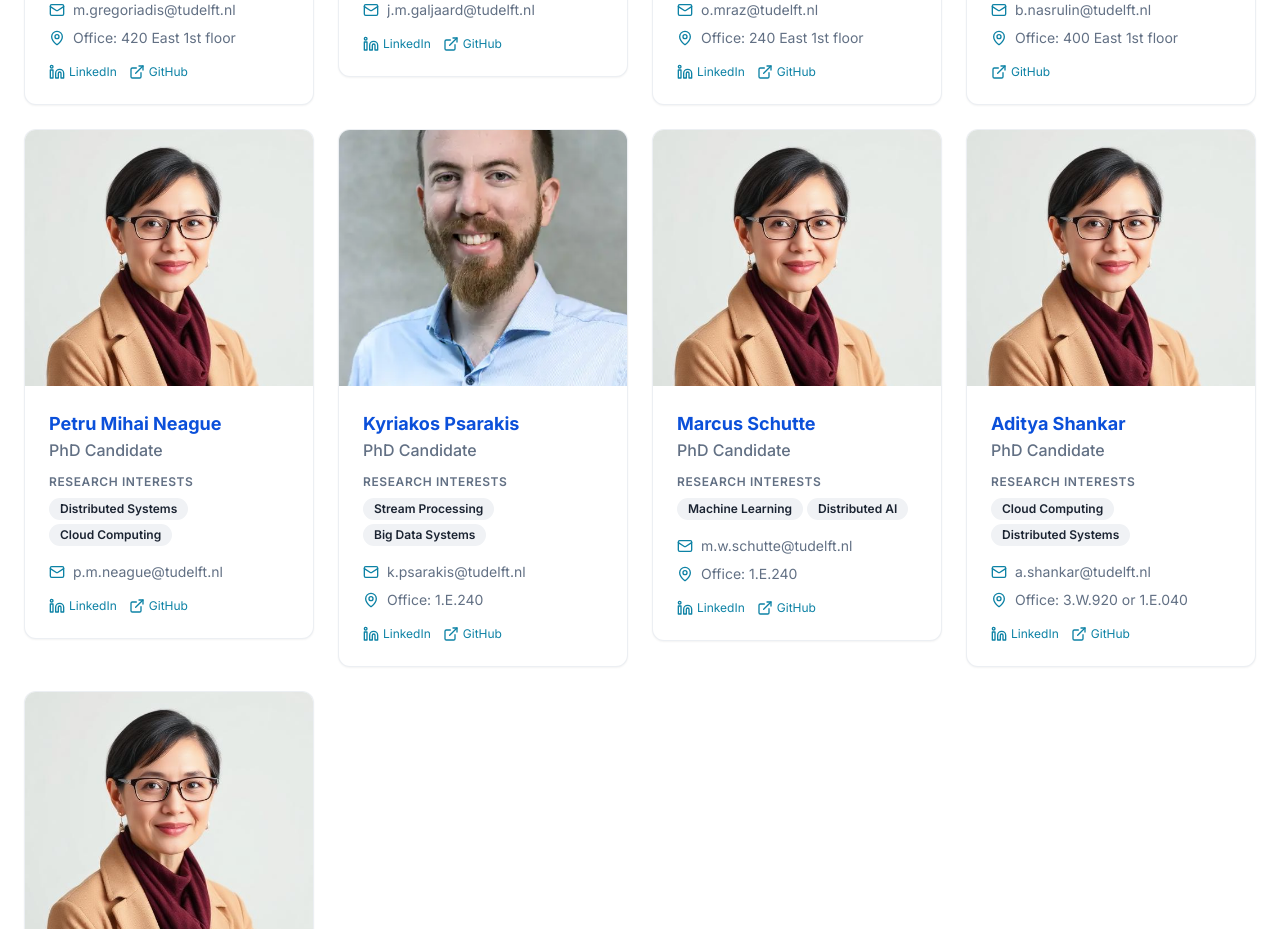
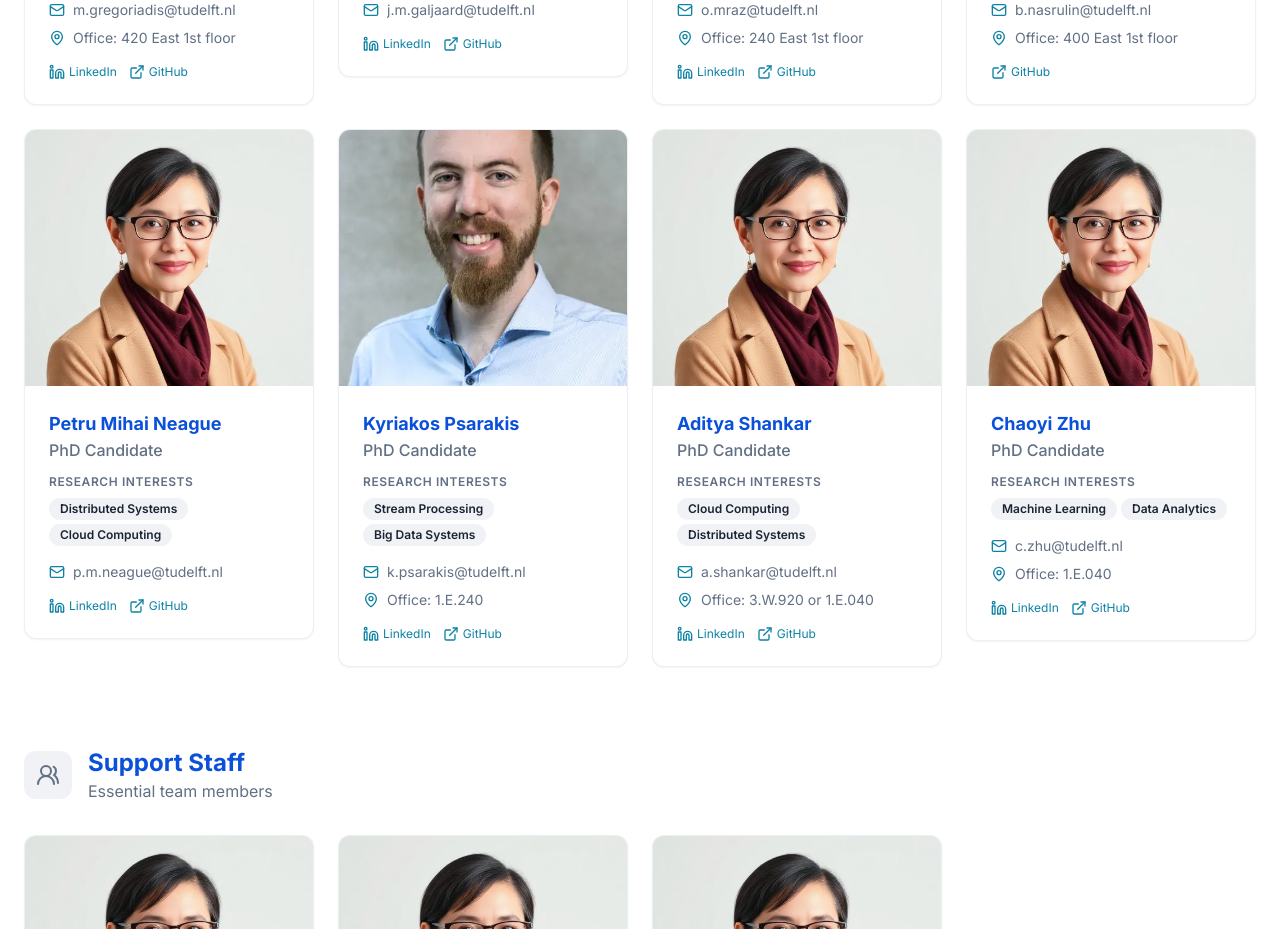
Before and after one commit to dis-delft/dis-delft.github.io, a React (Vite) app: page /people in a window 1280 px wide. Shown: the part 3580-4509 px from the top of the page. Built offline with nearby package versions, Linux system fonts and the light colour scheme; the HTML template or start-up script is replaced by a standard one.

Commit message:
Remove Marcus Schutte

```diff
--- a/src/pages/People.tsx
+++ b/src/pages/People.tsx
@@ -236,17 +236,6 @@ const People = () => {
       profileUrl: "https://dis-delft.github.io/psarakis",
       linkedin: "https://www.linkedin.com/in/kyriakos-psarakis-699843147/",
       github: "https://github.com/kPsarakis"
-    },
-    {
-      name: "Marcus Schutte",
-      role: "PhD Candidate",
-      image: personPlaceholder,
-      research: ["Machine Learning", "Distributed AI"],
-      email: "m.w.schutte@tudelft.nl",
-      office: "1.E.240",
-      profileUrl: "https://dis-delft.github.io/schutte",
-      linkedin: "https://www.linkedin.com/in/marcus-schutte-0836b91b6/",
-      github: "https://github.com/mwschutte"
     },
     {
       name: "Aditya Shankar",
```
